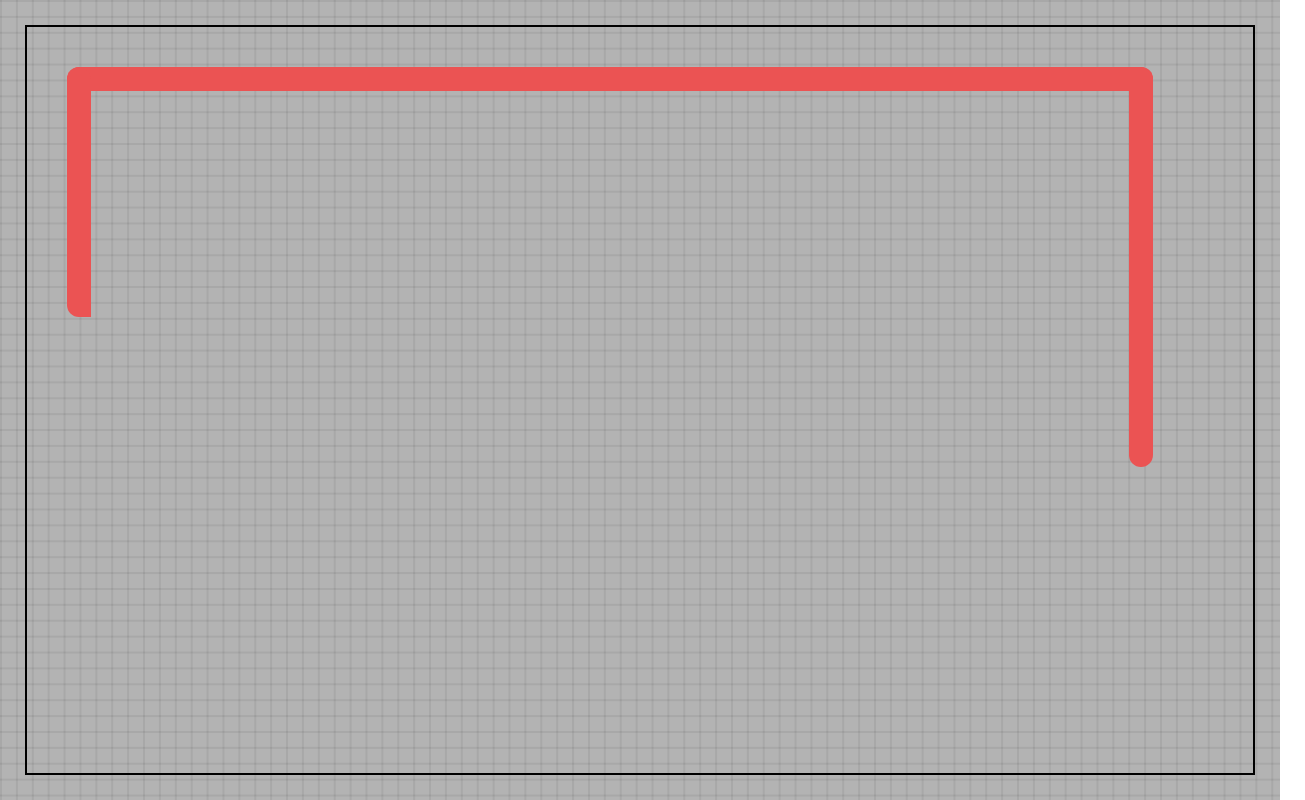
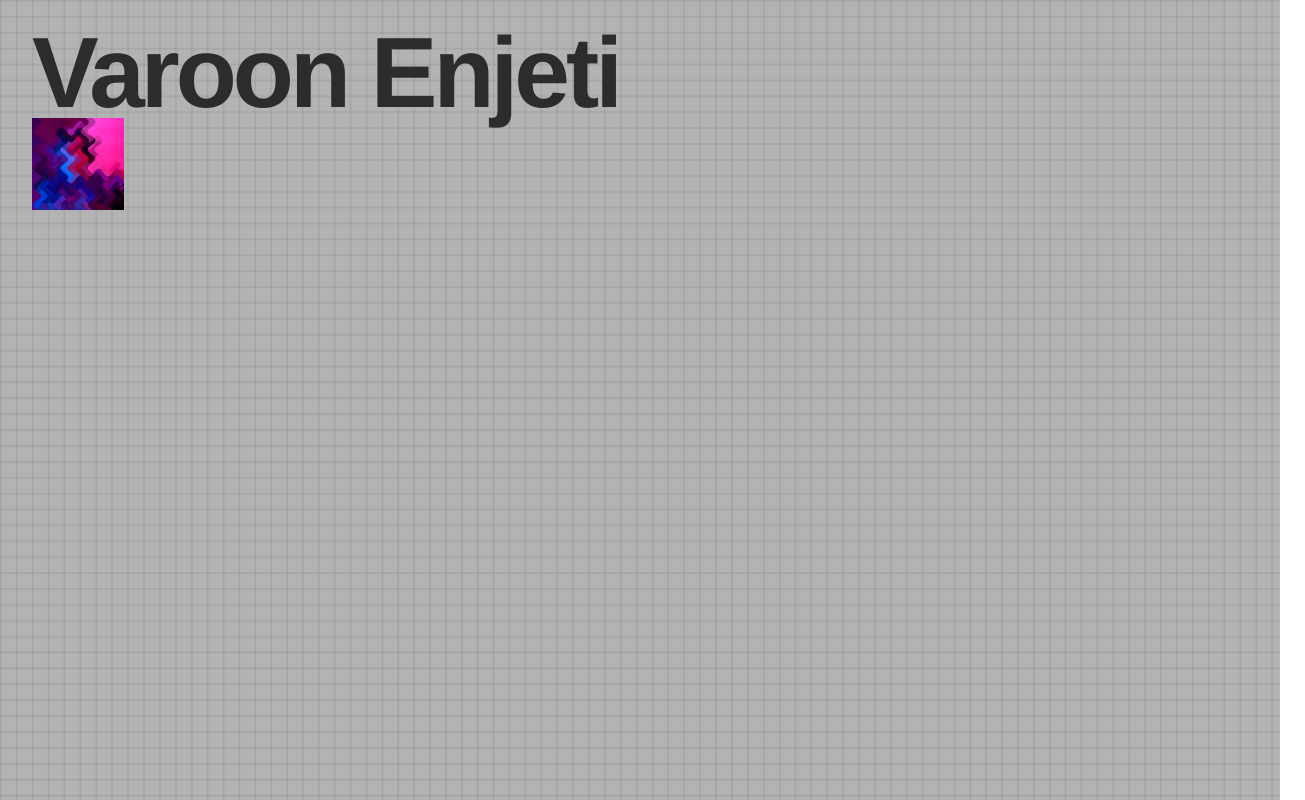
Before and after one commit to varoon-enjeti/portfolio-website, a Next.js app: page / in a window 1280 px wide. Shown: the whole page, 1305 px wide, since content can reach past the window. Built offline with nearby package versions, Linux system fonts and the light colour scheme.

Commit message:
commit for now

```diff
--- a/app/components/background.tsx
+++ b/app/components/background.tsx
@@ -1,9 +1,9 @@
-import Lines from "./lines";
+import Body from "./body";
 
 export default function Background() {
     return (
-        <div className="h-screen w-screen main-background flex items-center justify-center">
-            <Lines />
+        <div className="h-screen w-screen main-background flex flex-col items-center justify-center">
+            <Body />
         </div>
     );
 }
--- /dev/null
+++ b/app/components/body.tsx
@@ -0,0 +1,11 @@
+import Header from "./header";
+import Redline from "./lines/redline";
+
+export default function Body() {
+    return (
+        <div className=" w-[calc(100%-50px)] h-[calc(100%-50px)]">
+            <Header />
+            {/* <Redline /> */}
+        </div>
+    );
+}
--- /dev/null
+++ b/app/components/header.tsx
@@ -0,0 +1,20 @@
+import Image from 'next/image'
+
+export default function Header() {
+    return (
+        <div className="w-full absolute flex flex-col items-start pl-[7px]">
+            <button className="font-sans font-bold text-[100px] tracking-[-0.04em] text-darkgrey h-[93px] relative">Varoon Enjeti</button>
+            <div className="flex">
+                <a href="/" className="">
+                    <Image
+                        src="/pfp.png"
+                        alt='Profile Picture'
+                        width={500}
+                        height={500}
+                        className='w-[92px]'
+                    />
+                </a>
+            </div>
+        </div>
+    );
+}
--- a/app/components/lines.tsx
+++ /dev/null
@@ -1,9 +0,0 @@
-import Redline from "./lines/redline";
-
-export default function Lines() {
-    return (
-        <div className="border-2 border-black w-[calc(100%-50px)] h-[calc(100%-50px)]">
-            <Redline />
-        </div>
-    );
-}
--- a/app/globals.css
+++ b/app/globals.css
@@ -10,8 +10,15 @@
     background-size: 0.53em 0.53em;
 }
 
-.red {
-    background: #EB5353;
+body {
+    overflow: hidden;
+}
+
+button {
+    border: none;
+    background: none;
+    padding: 0;
+    margin: 0;
 }
 
 .no-radius {
--- a/app/page.tsx
+++ b/app/page.tsx
@@ -1,4 +1,3 @@
-import Image from 'next/image'
 import Background from './components/background'
 
 export default function Home() {
--- a/tailwind.config.ts
+++ b/tailwind.config.ts
@@ -7,12 +7,17 @@ const config: Config = {
     './app/**/*.{js,ts,jsx,tsx,mdx}',
   ],
   theme: {
+    fontFamily: {
+      'sans': ['Helvetica']
+    },
     extend: {
       colors: {
         'red': '#EB5353',
         'yellow': '#F9D923',
         'green': '#36AE7C',
         'blue': '#187498',
+        'darkgrey': '#2C2C2C',
+        'lightgrey': '#B3B3B3',
       },
     },
   },
```
Also changed, not shown: public/pfp.png (added).
